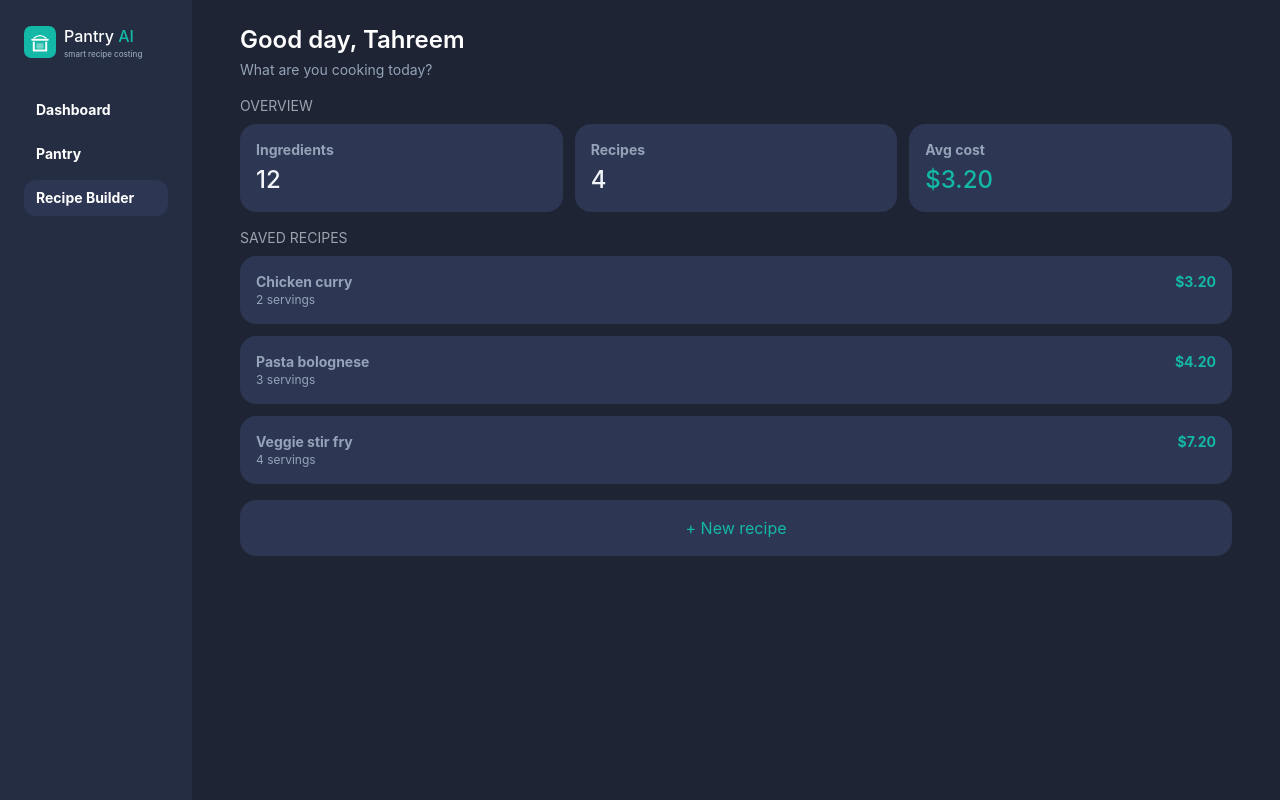
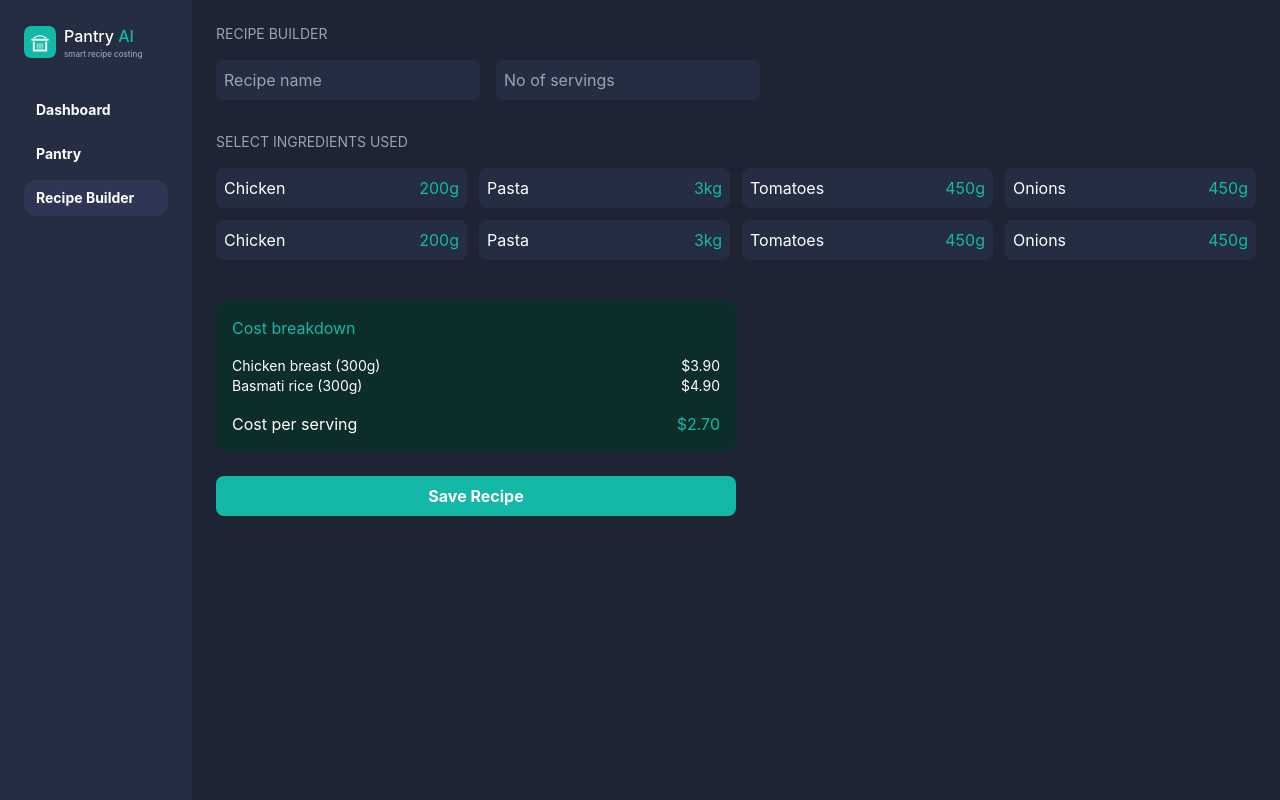
Before and after one commit to syedatahreem/Pantry-AI, a React (Vite) app: page / in a window 1280 px wide. Both pictures are taken after a click on the button "Recipe Builder". Built offline with nearby package versions, Linux system fonts and the light colour scheme.

Commit message:
Add RecipeCostBuilder component and update App to include it; export ingredients from Pantry

```diff
--- a/src/App.tsx
+++ b/src/App.tsx
@@ -4,6 +4,7 @@ import Layout from "./components/Layout/Layout";
 import Dashboard from "./components/Dashboard/Dashboard";
 import type { Pages } from "./types";
 import Ingredients from "./components/Pantry.tsx/Ingredients";
+import RecipeCostBuilder from "./components/RecipeCostBuilder/RecipeCostBuilder";
 
 function App() {
   const [activeTab, setActiveTab] = useState<Pages>("dashboard");
@@ -12,7 +13,7 @@ function App() {
     <Layout activeTab={activeTab} setActiveTab={setActiveTab}>
       {activeTab === "dashboard" && <Dashboard />}
       {activeTab === "pantry" && <Ingredients />}
-      {activeTab === "recipe-builder" && <Dashboard />}
+      {activeTab === "recipe-builder" && <RecipeCostBuilder />}
     </Layout>
   );
 }
--- a/src/components/Pantry.tsx/Ingredients.tsx
+++ b/src/components/Pantry.tsx/Ingredients.tsx
@@ -1,4 +1,4 @@
-const ingredients = [
+export const ingredients = [
   { name: "Chicken", quantity: "200", unit: "g", totalCost: "$3.20" },
   { name: "Pasta", quantity: "3", unit: "kg", totalCost: "$4.20" },
   { name: "Tomatoes", quantity: "450", unit: "g", totalCost: "$7.20" },
--- /dev/null
+++ b/src/components/RecipeCostBuilder/RecipeCostBuilder.tsx
@@ -0,0 +1,53 @@
+import { ingredients } from "../Pantry.tsx/Ingredients";
+
+const RecipeCostBuilder = () => {
+  return (
+    <div>
+      <h3 className="text-sm text-gray-400 mb-4">RECIPE BUILDER</h3>
+      <div className="flex gap-4">
+        <input
+          className="bg-panel p-2 rounded-md text-white"
+          placeholder="Recipe name"
+        />
+        <input
+          className="bg-panel p-2 rounded-md  text-white"
+          placeholder="No of servings"
+        />
+      </div>
+      <h3 className="text-sm text-gray-400 mt-8 mb-4">
+        SELECT INGREDIENTS USED
+      </h3>
+      <div className="grid grid-cols-4 gap-3">
+        {ingredients.map((ingredient, index) => (
+          <button
+            className="p-2 text-white bg-panel rounded-lg flex justify-between"
+            key={index}
+          >
+            <p>{ingredient.name}</p>
+            <p className="text-teal">{ingredient.quantity + ingredient.unit}</p>
+          </button>
+        ))}
+      </div>
+      <div className="bg-breakdown w-1/2 mt-10 rounded-xl p-4">
+        <p className="text-teal mb-4">Cost breakdown</p>
+        <div className="text-white flex justify-between text-sm">
+          <p>Chicken breast (300g)</p>
+          <p>$3.90</p>
+        </div>
+        <div className="text-white flex justify-between text-sm">
+          <p>Basmati rice (300g)</p>
+          <p>$4.90</p>
+        </div>
+        <div className="text-white flex justify-between text-base mt-4">
+          <p>Cost per serving</p>
+          <p className="text-teal">$2.70</p>
+        </div>
+      </div>
+      <button className="text-white bg-teal p-2 rounded-lg font-bold mt-6 w-1/2">
+        Save Recipe
+      </button>
+    </div>
+  );
+};
+
+export default RecipeCostBuilder;
--- a/src/index.css
+++ b/src/index.css
@@ -10,4 +10,5 @@
   --color-text: #f1f5f9;
   --color-muted: #94a3b8;
   --color-border: #334155;
+  --color-breakdown: #0d2d2a;
 }
--- a/tailwind.config.js
+++ b/tailwind.config.js
@@ -9,6 +9,7 @@ export default {
         card: "var(--color-card)",
         teal: "var(--color-teal)",
         muted: "var(--color-muted)",
+        breakdown: "var(--color-breakdown)",
       },
       fontFamily: {
         sans: ["Inter", "sans-serif"],
```
